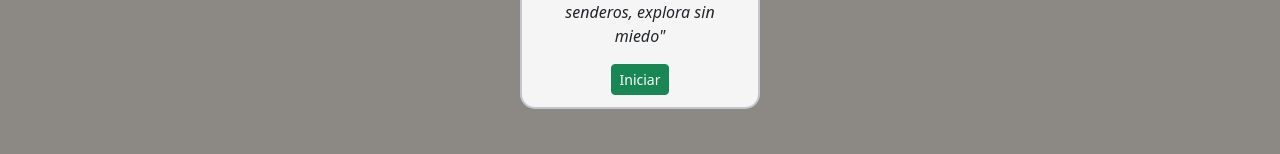
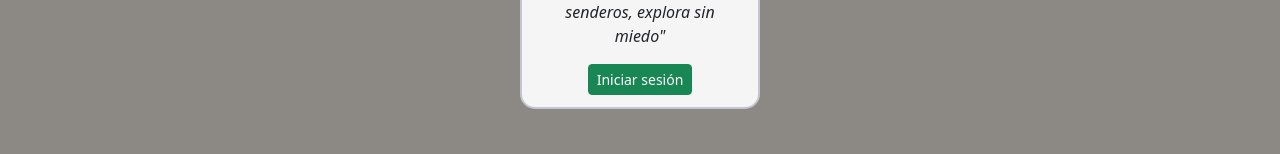
Before and after one commit to mane6867/check-ando-frontend, a React (Vite) app: page / in a window 1280 px wide. Shown: the part 869-1023 px from the top of the page. Built offline with nearby package versions, Linux system fonts and the light colour scheme.

Commit message:
inicias sesión

```diff
--- a/src/pages/LandingPage/Section-image/SectionImage.jsx
+++ b/src/pages/LandingPage/Section-image/SectionImage.jsx
@@ -15,7 +15,7 @@ export default function SectionImage(){
           <div className="card">
               <p class="text-title">CHECK-ANDO</p>
               <p class="text-body">"Deja tu marca en los senderos, explora sin miedo"</p>
-              <button type="button" class="btn btn-success btn-sm" data-bs-toggle="button" onClick={handlelogin}>Iniciar</button>
+              <button type="button" class="btn btn-success btn-sm" data-bs-toggle="button" onClick={handlelogin}>Iniciar sesión</button>
           </div>
         </div>
     </div>)
```
